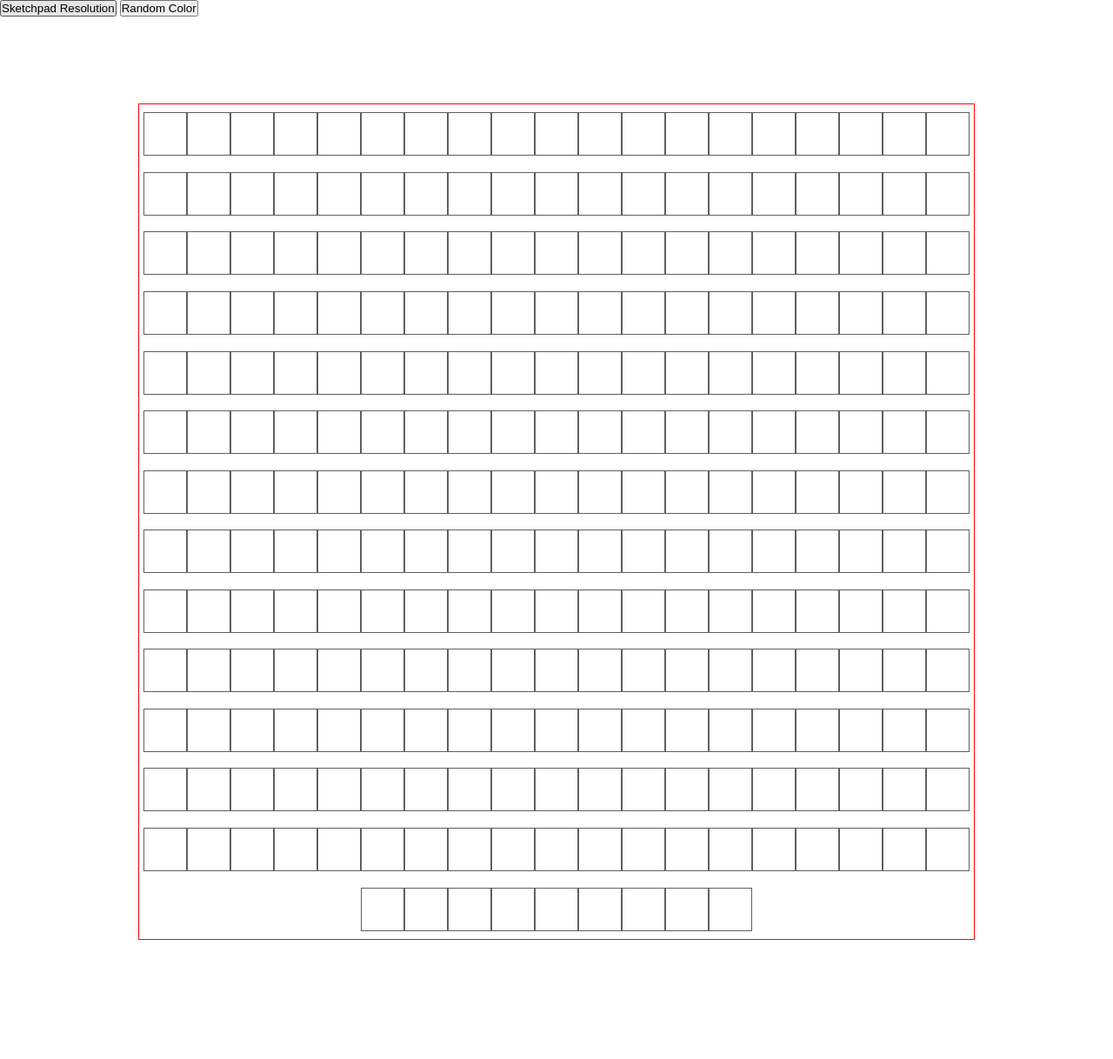
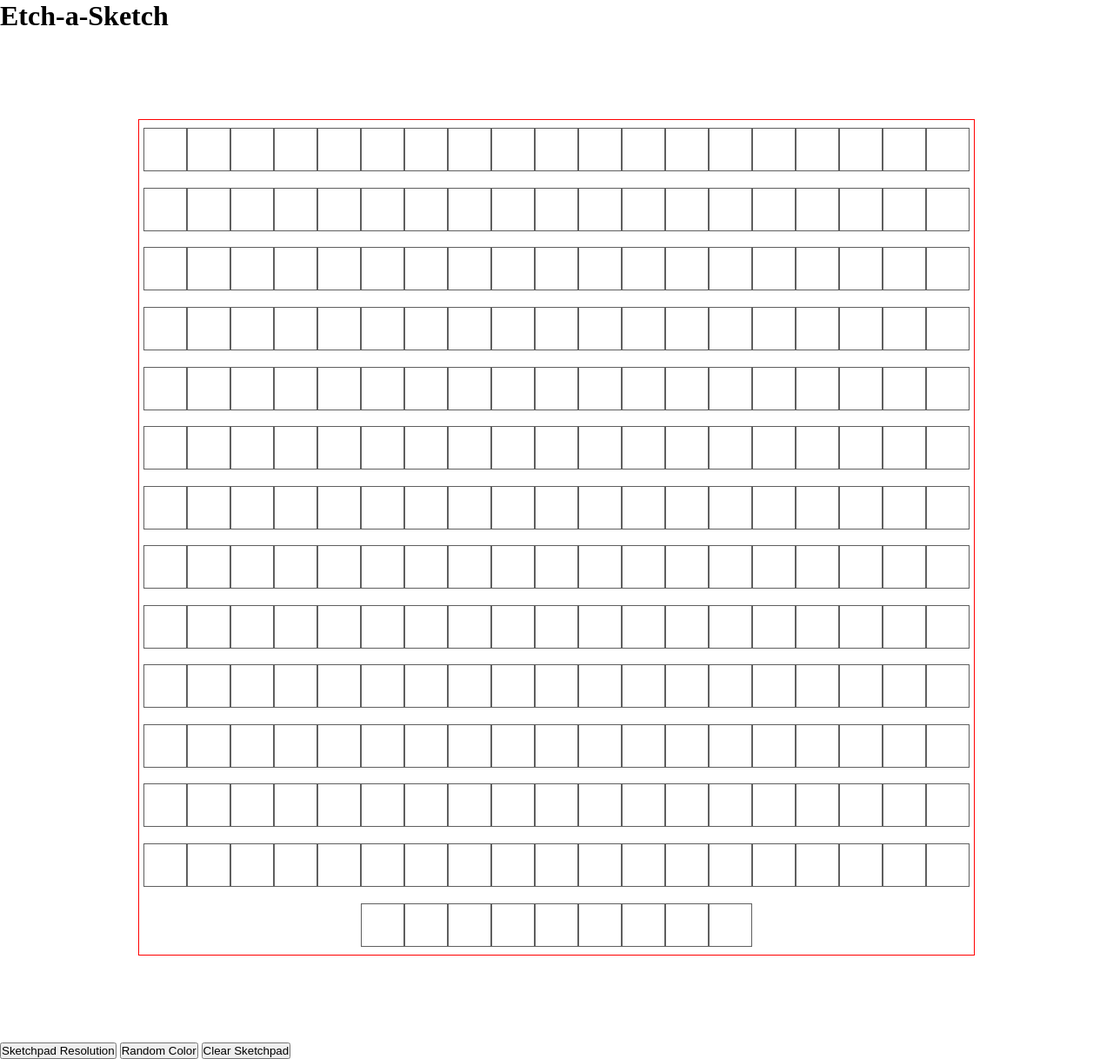
Before and after one commit to Kiselt/etch-a-sketch, a plain HTML site: page etch-a-sketch.html in a window 1280 px wide. Shown: the whole page at 87% size. Before the commit the page ends 1181 px from the top, so only its background shows below. Drawn offline with Linux system fonts and the light colour scheme.

Commit message:
added clear button

```diff
--- a/etch-a-sketch.html
+++ b/etch-a-sketch.html
@@ -5,13 +5,24 @@
   <meta name="viewport" content="width=device-width, initial-scale=1.0">
   <title>Etch-a-Sketch</title>
   <link rel="stylesheet" href="etch-a-sketch.css">
+  <link rel="preconnect" href="https://fonts.googleapis.com">
+  <link rel="preconnect" href="https://fonts.gstatic.com" crossorigin>
+  <link href="https://fonts.googleapis.com/css2?family=Noto+Serif:ital,wght@0,100..900;1,100..900&display=swap" rel="stylesheet">
 </head>
 <body>
-  <button id="resolution">Sketchpad Resolution</button>
 
-  <button id="random-color">Random Color</button>
+  <div class="grid-wrapper">
+    <h1>Etch-a-Sketch</h1>
 
-  <div id="grid-container"></div>
+    <div id="grid-container"></div>
+    <div id="button-wrapper">
+      <button id="resolution">Sketchpad Resolution</button>
+
+      <button id="random-color">Random Color</button>
+      <button id="clear-sketch">Clear Sketchpad</button>
+    </div>
+
+  </div>
 
   <script src="etch-a-sketch.js"></script>
 </body>
```
